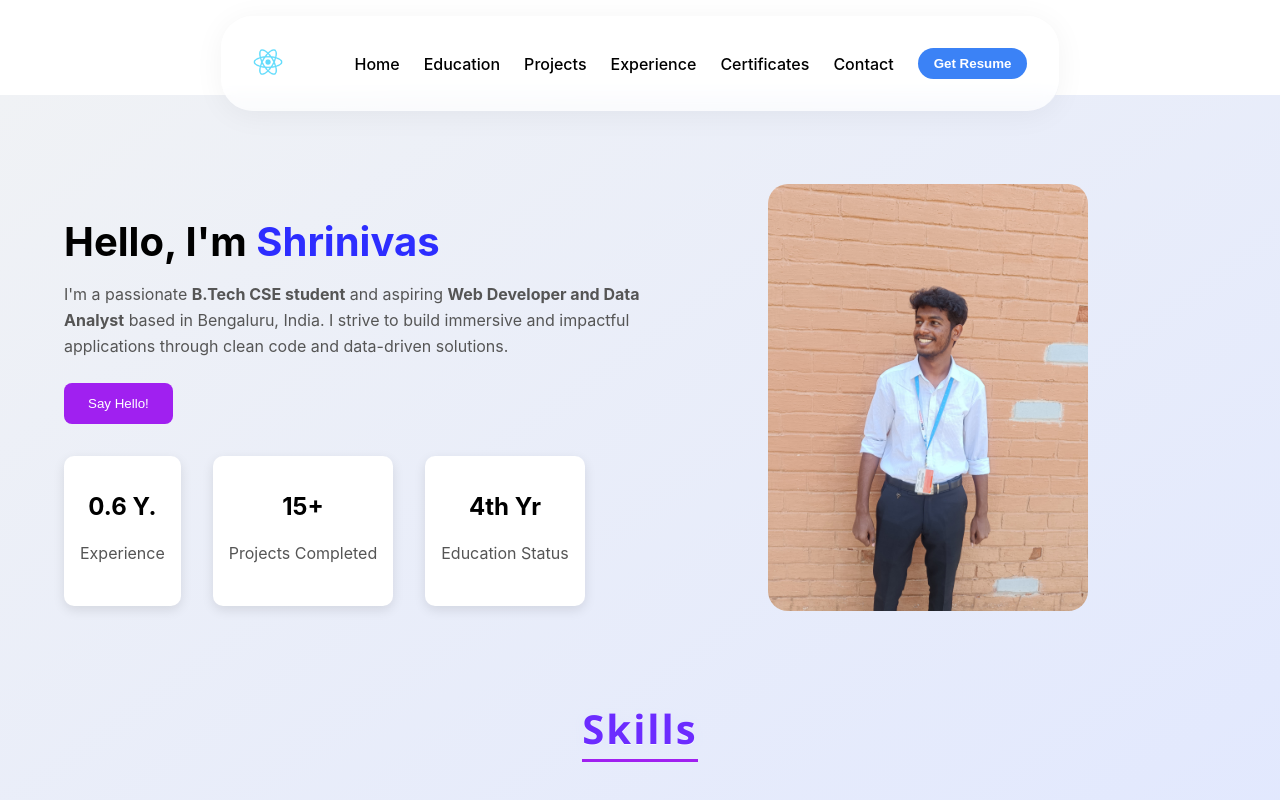
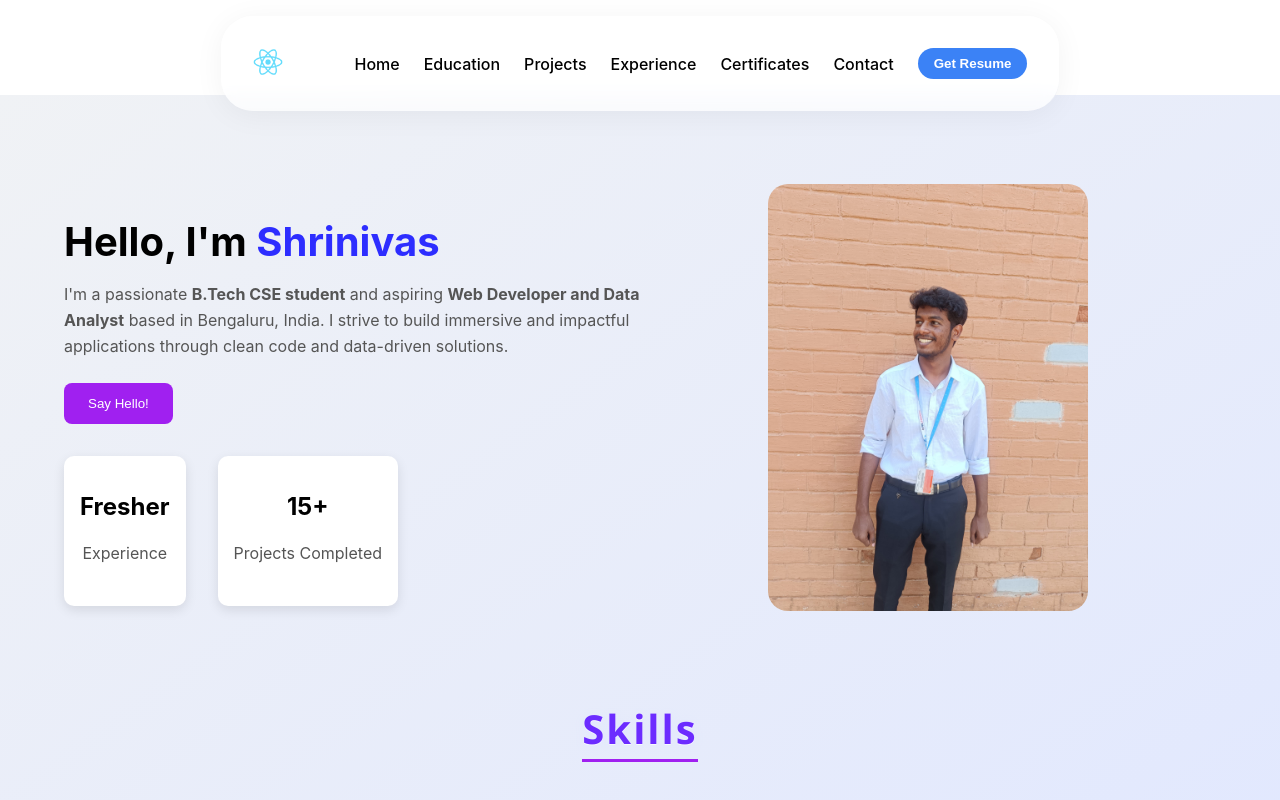
Before and after one commit to Shrinivas-K2/Shrinivas_Profile, a React (Create React App) app: page / in a window 1280 px wide. Shown: the top 800 px of the page. Built offline with nearby package versions, Linux system fonts and the light colour scheme; no server answers.

Commit message:
home page  solve

```diff
--- a/src/pages/Home.js
+++ b/src/pages/Home.js
@@ -16,9 +16,8 @@ function Home() {
             Say Hello!
           </button>
           <div className="home-stats">
-            <div><h2>0.6 Y.</h2><p>Experience</p></div>
+            <div><h2>Fresher</h2><p>Experience</p></div>
             <div><h2>15+</h2><p>Projects Completed</p></div>
-            <div><h2>4th Yr</h2><p>Education Status</p></div>
           </div>
         </div>
         <div className="home-right">
```
